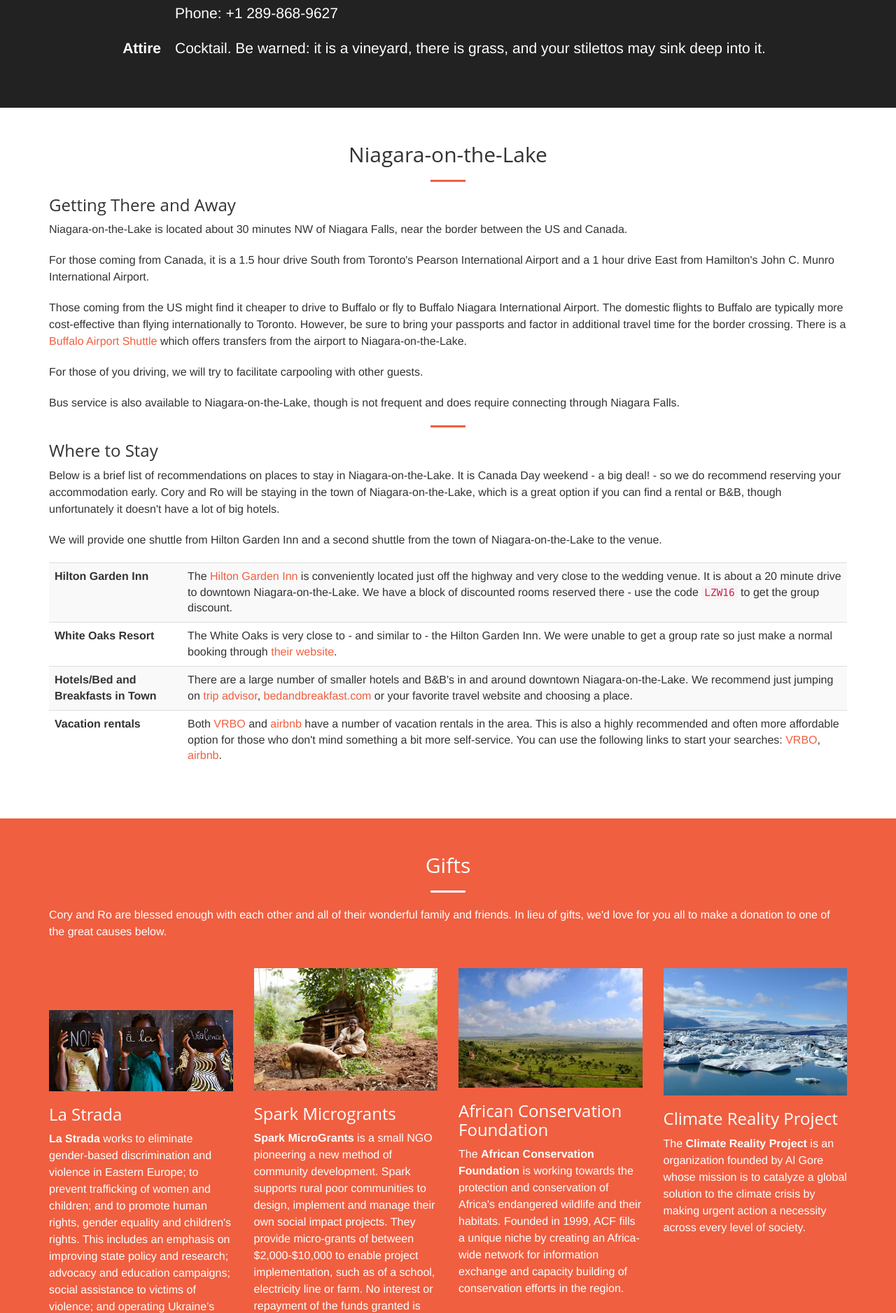
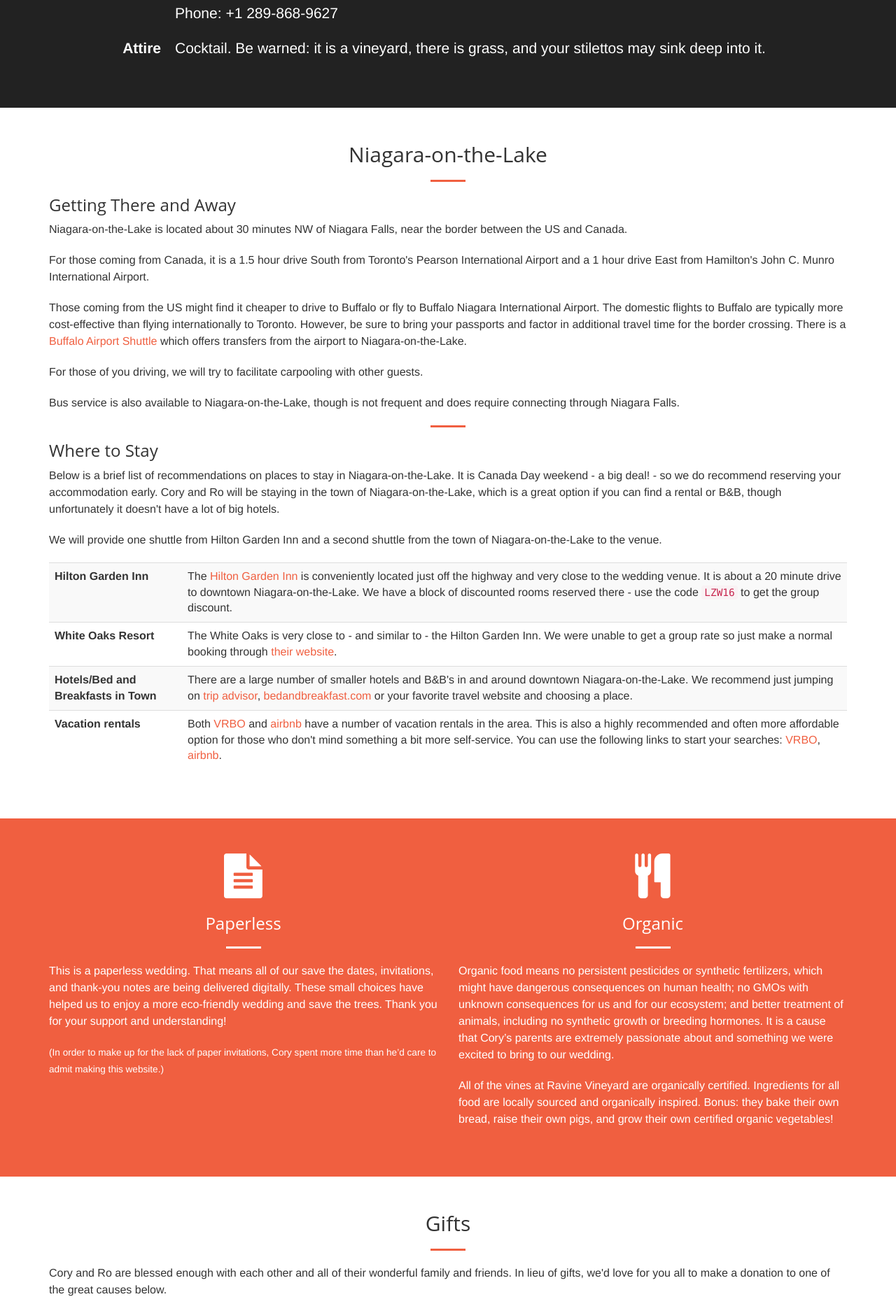
Before and after one commit to ygreif/django-wedding-website, a Django app: template bigday/templates/home.html in a window 1280 px wide. Shown: the part 2840-4717 px from the top of the page at 70% size. Run offline with Django 3.2, Linux system fonts and the light colour scheme; the template is opened without the code that fills it, so the values that code supplies are empty; some libraries are stand-ins or nearby versions.

Commit message:
add organic and paperless

```diff
--- a/bigday/templates/home.html
+++ b/bigday/templates/home.html
@@ -33,7 +33,7 @@
                         <a class="page-scroll" href="#niagara">Niagara-on-the-Lake</a>
                     </li>
                     <li>
-                        <a class="page-scroll" href="#save-the-dates">Save the Dates</a>
+                        <a class="page-scroll" href="#other-stuff">Everything Else</a>
                     </li>
                     <li>
                         <a class="page-scroll" href="#contact">Contact</a>
@@ -132,7 +132,10 @@
 {% comment %}
         {% include 'partials/wedding-party.html' %}
 {% endcomment %}
-    <section id="gifts" class="bg-primary">
+    <section id="other-stuff" class="bg-primary">
+        {% include 'partials/misc.html' %}
+    </section>
+    <section id="gifts">
         {% include 'partials/gifts.html' %}
     </section>
     {% include 'partials/save-the-dates.html' %}
--- a/bigday/templates/partials/gifts.html
+++ b/bigday/templates/partials/gifts.html
@@ -1,7 +1,7 @@
 {% load staticfiles %}
 <div class="container">
         <h2 class="section-heading text-center">Gifts</h2>
-        <hr class="light">
+        <hr class="primary">
         <p>
             Cory and Ro are blessed enough with each other and all of their wonderful family and friends.
             In lieu of gifts, we'd love for you all to make a donation to one of the great causes below.
--- /dev/null
+++ b/bigday/templates/partials/misc.html
@@ -0,0 +1,35 @@
+<div class="container">
+    <div class="row">
+        <div class="col-lg-6">
+            <div class="text-center"><i class="fa fa-4x fa-file-text"></i></div>
+            <br>
+            <h3 class="section-heading text-center">Paperless</h3>
+            <hr class="light">
+            <p>
+                This is a paperless wedding.
+                That means all of our save the dates, invitations, and thank-you notes are being delivered digitally.
+                These small choices have helped us to enjoy a more eco-friendly wedding and save the trees.
+                Thank you for your support and understanding!
+
+            </p>
+            <p><small>(In order to make up for the lack of paper invitations, Cory spent more time than he’d care to admit making this website.)</small></p>
+        </div>
+        <div class="col-lg-6">
+            <div class="text-center"><i class="fa fa-4x fa-cutlery"></i></div>
+            <br>
+            <h3 class="section-heading text-center">Organic</h3>
+            <hr class="light">
+            <p>
+                Organic food means no persistent pesticides or synthetic fertilizers, which might have dangerous consequences on human health;
+                no GMOs with unknown consequences for us and for our ecosystem;
+                and better treatment of animals, including no synthetic growth or breeding hormones.
+                It is a cause that Cory’s parents are extremely passionate about and something we were excited to bring to our wedding.
+            </p>
+            <p>
+                All of the vines at Ravine Vineyard are organically certified.
+                Ingredients for all food are locally sourced and organically inspired.
+                Bonus: they bake their own bread, raise their own pigs, and grow their own certified organic vegetables!
+            </p>
+        </div>
+    </div>
+</div>
```
